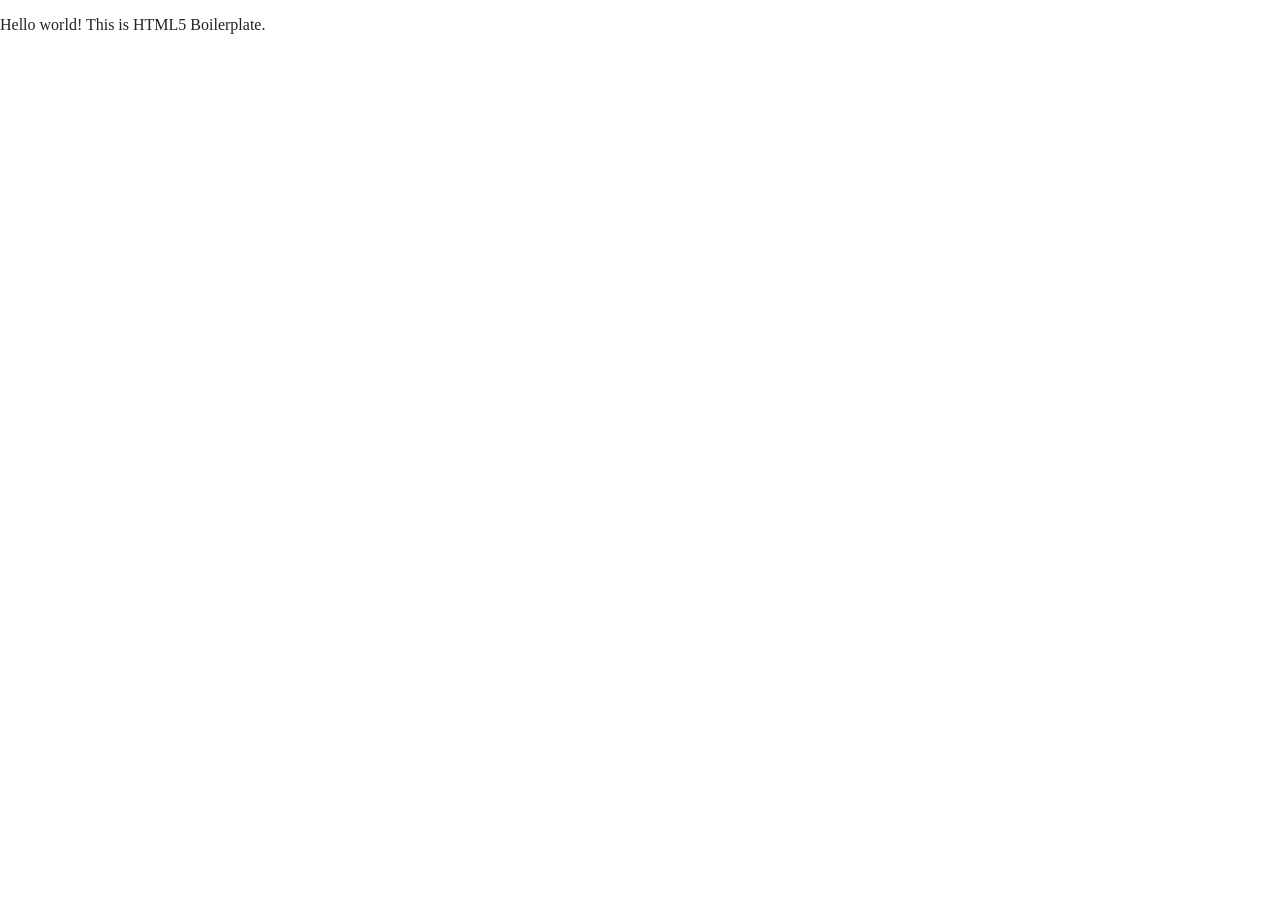
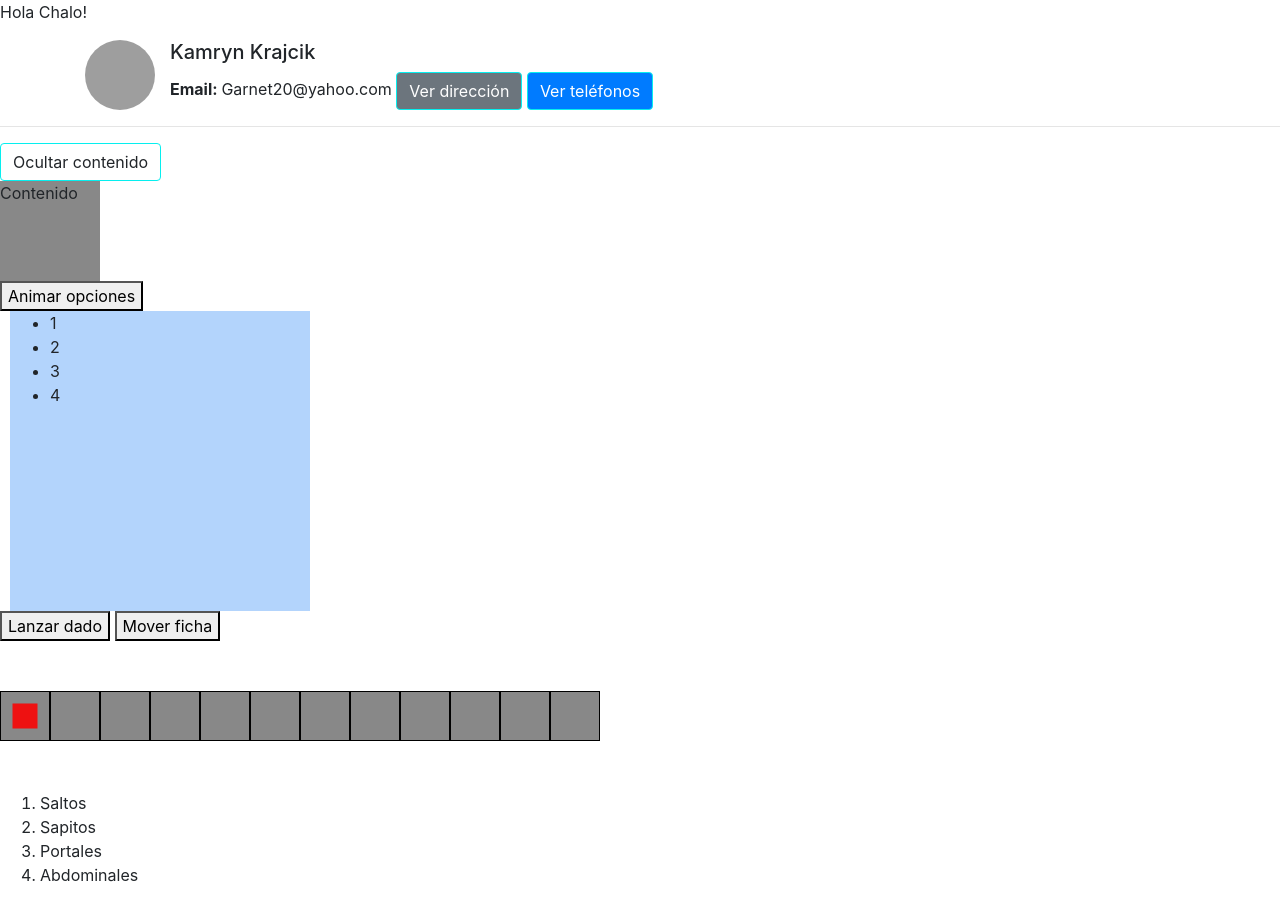
Before and after one commit to DDI-2020A/clase-jquery, a website built with Parcel: page index.html in a window 1280 px wide. Before the commit the page ends 800 px from the top, so only its background shows below. Built offline with nearby package versions, Linux system fonts and the light colour scheme; grey boxes are pictures that could not be loaded.

Commit message:
Intro a JSON con jQuery

```diff
--- /dev/null
+++ b/css/index.css
@@ -0,0 +1,69 @@
+div.img-wrapper {
+  width: 70px;
+  border-radius: 70px;
+  height: 70px;
+  overflow: hidden;
+  position: relative;
+}
+
+div.img-wrapper img {
+  height: 100%;
+  /*position: absolute;*/
+  /*left: -50%;*/
+  /*transform: translateX(17%);*/
+}
+
+.media-body {
+  margin-left: 15px;
+}
+
+
+
+
+/*#######################################*/
+
+.btn {
+  border: 1px solid #06efef;
+}
+
+.content {
+  width: 100px;
+  height: 100px;
+  background-color: #888888;
+}
+
+.hide {
+  display: none;
+}
+
+#options {
+  position: relative;
+  left: 10px;
+  width: 300px;
+  height: 300px;
+  background-color: #b3d4fc;
+}
+
+.tablero {
+  margin-top: 50px;
+  margin-bottom: 50px;
+  display: flex;
+}
+
+.celda {
+  position: relative;
+  border: 1px solid #000000;
+  background-color: #888888;
+  width: 50px;
+  height: 50px;
+}
+
+.ficha {
+  position: absolute;
+  top: 50%;
+  left: 50%;
+  transform: translate(-50%, -50%);
+  width: 25px;
+  height: 25px;
+  background-color: #ee1111;
+}
--- a/index.html
+++ b/index.html
@@ -16,8 +16,8 @@
   <link rel="apple-touch-icon" href="icon.png">
   <!-- Place favicon.ico in the root directory -->
 
-  <link rel="stylesheet" href="css/normalize.css">
-  <link rel="stylesheet" href="css/main.css">
+  <link rel="stylesheet" href="https://stackpath.bootstrapcdn.com/bootstrap/4.5.0/css/bootstrap.min.css" integrity="sha384-9aIt2nRpC12Uk9gS9baDl411NQApFmC26EwAOH8WgZl5MYYxFfc+NcPb1dKGj7Sk" crossorigin="anonymous">
+  <link rel='stylesheet' href='css/index.css'>
 
   <meta name="theme-color" content="#fafafa">
 </head>
@@ -25,9 +25,77 @@
 <body>
 
   <!-- Add your site or application content here -->
-  <p>Hello world! This is HTML5 Boilerplate.</p>
+  <p>Hola Chalo!</p>
+
+  <div class='container'>
+
+    <div id='users-list'>
+
+    </div>
+
+  </div>
+
+
+  <hr>
+
+  <button class='continue'>Texto botón</button>
+
+  <div class='content'>
+    Contenido
+  </div>
+
+  <button id='animate'>Animar opciones</button>
+  <div id='callback'></div>
+  <div id='options'>
+    <ul>
+      <li>1</li>
+      <li>2</li>
+      <li>3</li>
+      <li>4</li>
+    </ul>
+  </div>
+
+  <button id='dice'>Lanzar dado</button>
+  <button id='btn-move'>Mover ficha</button>
+
+  <div id='dice-number'></div>
+
+  <div class='tablero'>
+    <div class='celda'>
+      <div class='ficha'></div>
+    </div>
+    <div class='celda'></div>
+    <div class='celda'></div>
+    <div class='celda'></div>
+    <div class='celda'></div>
+    <div class='celda'></div>
+    <div class='celda'></div>
+    <div class='celda'></div>
+    <div class='celda'></div>
+    <div class='celda'></div>
+    <div class='celda'></div>
+    <div class='celda'></div>
+  </div>
+
+  <div>
+    <ol>
+      <li>Saltos</li>
+      <li>Sapitos</li>
+      <li>Portales</li>
+      <li>Abdominales</li>
+<!--      <li></li>-->
+<!--      <li></li>-->
+<!--      <li></li>-->
+<!--      <li></li>-->
+    </ol>
+  </div>
+
   <script src="js/vendor/modernizr-3.11.2.min.js"></script>
   <script src="js/plugins.js"></script>
+  <script src="https://code.jquery.com/jquery-3.5.1.min.js"></script>
+  <script src="https://cdn.jsdelivr.net/npm/popper.js@1.16.0/dist/umd/popper.min.js" integrity="sha384-Q6E9RHvbIyZFJoft+2mJbHaEWldlvI9IOYy5n3zV9zzTtmI3UksdQRVvoxMfooAo" crossorigin="anonymous"></script>
+  <script src="https://stackpath.bootstrapcdn.com/bootstrap/4.5.0/js/bootstrap.min.js" integrity="sha384-OgVRvuATP1z7JjHLkuOU7Xw704+h835Lr+6QL9UvYjZE3Ipu6Tp75j7Bh/kR0JKI" crossorigin="anonymous"></script>
+
   <script src="js/main.js"></script>
 
   <!-- Google Analytics: change UA-XXXXX-Y to be your site's ID. -->
@@ -36,6 +104,7 @@
     ga('create', 'UA-XXXXX-Y', 'auto'); ga('set', 'anonymizeIp', true); ga('set', 'transport', 'beacon'); ga('send', 'pageview')
   </script>
   <script src="https://www.google-analytics.com/analytics.js" async></script>
+
 </body>
 
 </html>
--- a/js/main.js
+++ b/js/main.js
@@ -0,0 +1,156 @@
+const data = {
+  'first_name': 'Kamryn',
+  'last_name': 'Krajcik',
+  'photo': 'https://s3.amazonaws.com/uifaces/faces/twitter/jordyvdboom/128.jpg',
+  'email': 'Garnet20@yahoo.com',
+  'title': 'Dynamic Optimization Producer',
+  'job_type': 'Associate',
+  'telephone': [
+    '481-848-0356 x164',
+    '920-438-6492 x8487',
+    '1-957-980-5197 x38903'
+  ],
+  'address': {
+    'zip_code': '69880',
+    'street': 'Willms Ridge',
+    'city': 'North Aldaside',
+    'country': 'Turkey'
+  },
+  'friends': [
+    {
+      'first_name': 'Jaquan',
+      'last_name': 'Oberbrunner',
+      'email': 'Marjory5@gmail.com'
+    },
+    {
+      'first_name': 'Brigitte',
+      'last_name': 'Ondricka',
+      'email': 'Hermann.Hickle@gmail.com'
+    }
+  ]
+};
+
+$( document ).ready( function() {
+
+  // $( '#users-list' ).html( '' +
+  //   '<div class="media">' +
+  //   '  <div class="img-wrapper">' +
+  //   '     <img src="' + data.photo + '" class="mr-3" alt="...">' +
+  //   '    </div>' +
+  //   '    <div class="media-body">' +
+  //   '    <h5 class="mt-0">' + data.first_name + ' ' + data.last_name + '</h5>' +
+  //   '<strong>Email: </strong>' + data.email +
+  //   '  </div>' +
+  //   '</div>' );
+
+  $( '#users-list' ).html( `
+<div class='media'>
+    <div class='img-wrapper'>
+        <img src='${ data.photo }' class='mr-3' alt='...'>
+    </div>
+    <div class='media-body'>
+        <h5 class='mt-0'>${ data.first_name } ${ data.last_name }</h5>
+        <strong>Email: </strong>${ data.email }
+        <button type='button' class='btn btn-secondary' data-toggle='tooltip' data-placement='top' title='${ data.address.street }, ${ data.address.city }, ${ data.address.country }, ${ data.address.zip_code }'>
+            Ver dirección
+        </button>
+
+        <button type='button' class='btn btn-primary' data-toggle='modal' data-target='#phonesModal'>
+          Ver teléfonos
+        </button>
+
+
+    </div>
+</div>
+
+<!-- Modal -->
+<div class='modal fade' id='phonesModal' tabindex='-1' role='dialog' aria-labelledby='phonesModalLabel' aria-hidden='true'>
+  <div class='modal-dialog'>
+    <div class='modal-content'>
+      <div class='modal-header'>
+        <h5 class='modal-title' id='phonesModalLabel'>Teléfonos del usuario</h5>
+        <button type='button' class='close' data-dismiss='modal' aria-label='Close'>
+          <span aria-hidden='true'>&times;</span>
+        </button>
+      </div>
+      <div class='modal-body'>
+        <ul>
+        ${
+          data.telephone.map( (phone) => {
+            return `<li>${phone}</li>`;
+          } )
+        }
+        </ul>
+      </div>
+      <div class='modal-footer'>
+        <button type='button' class='btn btn-secondary' data-dismiss='modal'>Cerrar</button>
+      </div>
+    </div>
+  </div>
+</div>
+` );
+
+
+  console.log( 'FOREACH' );
+  const arr1 = [];
+  data.telephone.forEach( ( phone ) => {
+    console.log( 'phone', phone );
+    arr1.push(phone);
+  } );
+  console.log( 'ARR1', arr1 );
+
+  console.log( 'MAP' );
+
+  const arr = data.telephone.map( ( phone, index ) => {
+    console.log( 'phone', phone );
+    return (index + 1) + ' ' + phone;
+  } );
+  console.log( 'ARR' );
+
+  console.log( 'arr', arr );
+
+
+  $( '[data-toggle="tooltip"]' ).tooltip();
+
+  $( 'button.continue' )
+    .html( 'Ocultar contenido' )
+    .addClass( 'btn' )
+    .on( 'click', function() {
+      if( $( this ).html() === 'Ocultar contenido' ) {
+        $( this ).html( 'Mostrar contenido' );
+      } else {
+        $( this ).html( 'Ocultar contenido' );
+      }
+      $( '.content' ).toggle( 1000 )
+        .css( 'background-color', '#84d451' );
+    } );
+
+
+  $( '#animate' ).on( 'click', function() {
+    $( '#options' ).animate( {
+      // opacity: 0.25,
+      left: '500',
+      // height: "toggle"
+    }, 1000, function() {
+      $( '#callback' ).html( 'Animación completa' );
+    } );
+  } );
+
+  let diceNumber;
+  let currentPosition = 0;
+  $( '#dice' ).on( 'click', function() {
+    diceNumber = Math.floor( Math.random() * (7 - 1) ) + 1;
+    $( '#dice-number' ).html( diceNumber );
+    console.log( 'diceNumber', diceNumber );
+
+    currentPosition += diceNumber;
+    $( '.tablero .celda' )
+      .eq( currentPosition )
+      .html( $( '.ficha' ) );
+  } );
+
+  $( '#btn-move' ).on( 'click', function() {
+
+  } );
+
+} );
```
Also changed, not shown: package.json (+4 -4 lines).
